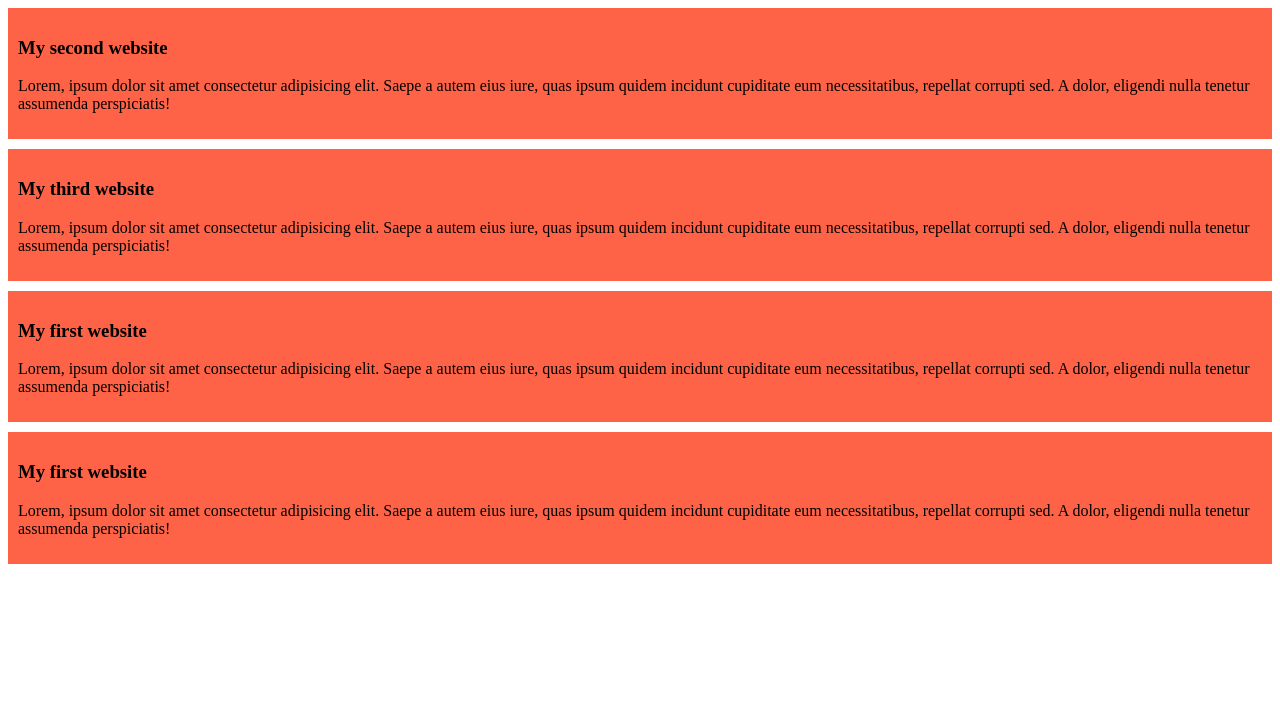
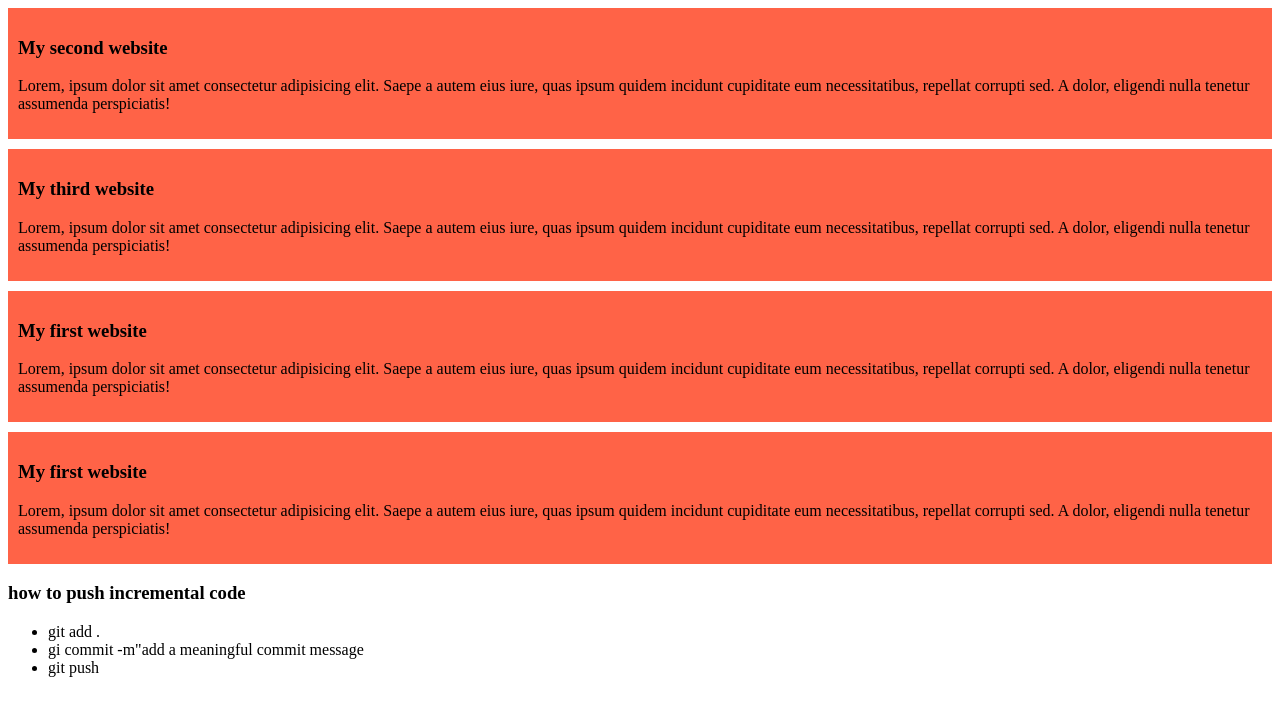
Before and after one commit to rafsan1g/my-first-github-repo, a plain HTML site: page index.html in a window 1280 px wide. Drawn offline with Linux system fonts and the light colour scheme.

Commit message:
added the list

```diff
--- a/index.html
+++ b/index.html
@@ -23,6 +23,12 @@
         <h3>My first website</h3>
         <p>Lorem, ipsum dolor sit amet consectetur adipisicing elit. Saepe a autem eius iure, quas ipsum quidem incidunt cupiditate eum necessitatibus, repellat corrupti sed. A dolor, eligendi nulla tenetur assumenda perspiciatis!</p>
     </div>
+     <h3>how to push incremental code</h3>
+     <ul>
+        <li>git add .</li>
+        <li>gi commit -m"add a meaningful commit message</li>
+        <li>git push</li>
+     </ul>
 
 </body>
 </html>
```
